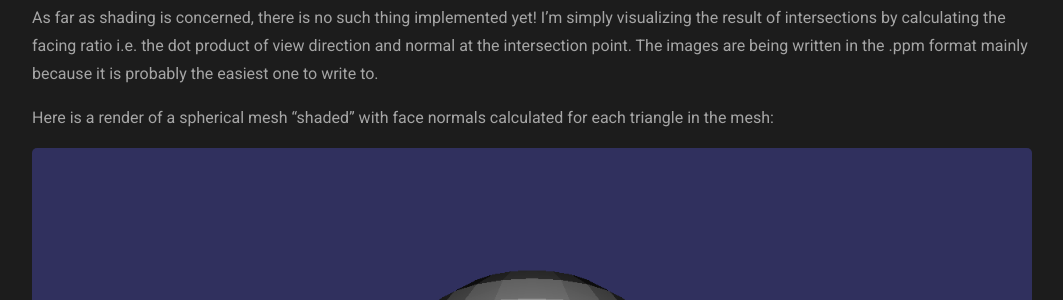
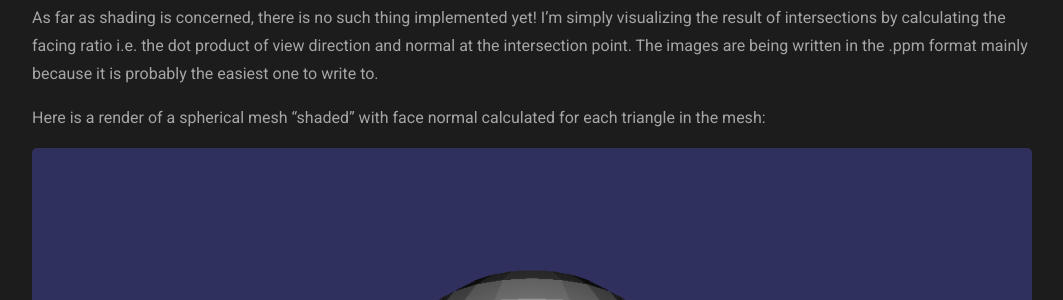
Before and after one commit to achalpandeyy/achalpandeyy.github.io, a Jekyll site: the page built from _posts/2019-08-14-the-beginning.md, in a window 1280 px wide and 900 px high. Shown: the part 385-685 px from the top of the window, without its empty margins (108-1171 px from the left). Built offline with Jekyll 4.4.1, drawn with Linux system fonts in a browser that asks for light colours.

Commit message:
Add very very basic info about myself and some correct some typos

```diff
--- a/_layouts/home.html
+++ /dev/null
@@ -1,4 +0,0 @@
----
-layout: default
-title: Home
----
--- a/_posts/2019-08-14-the-beginning.md
+++ b/_posts/2019-08-14-the-beginning.md
@@ -10,7 +10,7 @@
 
 As far as shading is concerned, there is no such thing implemented yet! I'm simply visualizing the result of intersections by calculating the facing ratio i.e. the dot product of view direction and normal at the intersection point. The images are being written in the .ppm format mainly because it is probably the easiest one to write to.
 
-Here is a render of a spherical mesh "shaded" with face normals calculated for each triangle in the mesh:
+Here is a render of a spherical mesh "shaded" with face normal calculated for each triangle in the mesh:
 
 ![Face Normals Shaded](/assets/img/2019-08-14/faceNormals.png)
 
```
Also changed, not shown: index.html (+7 -2 lines).
